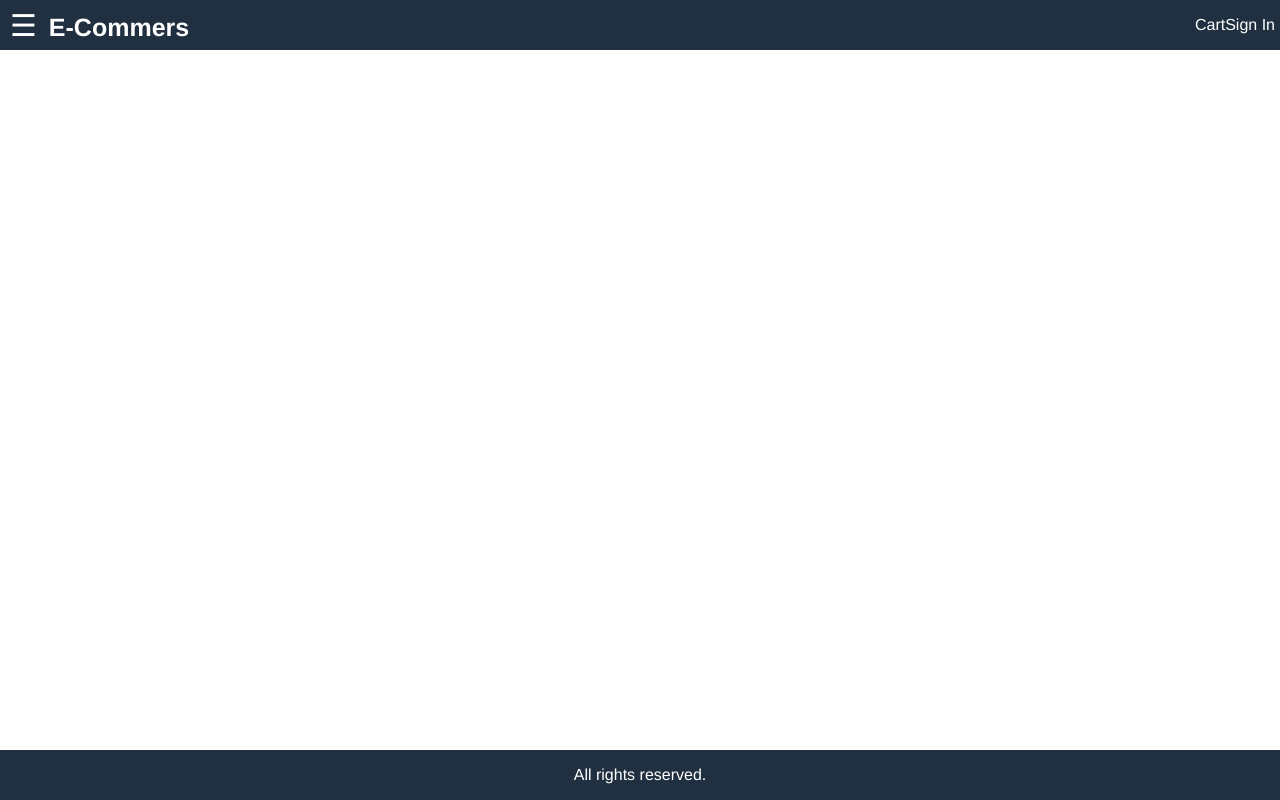
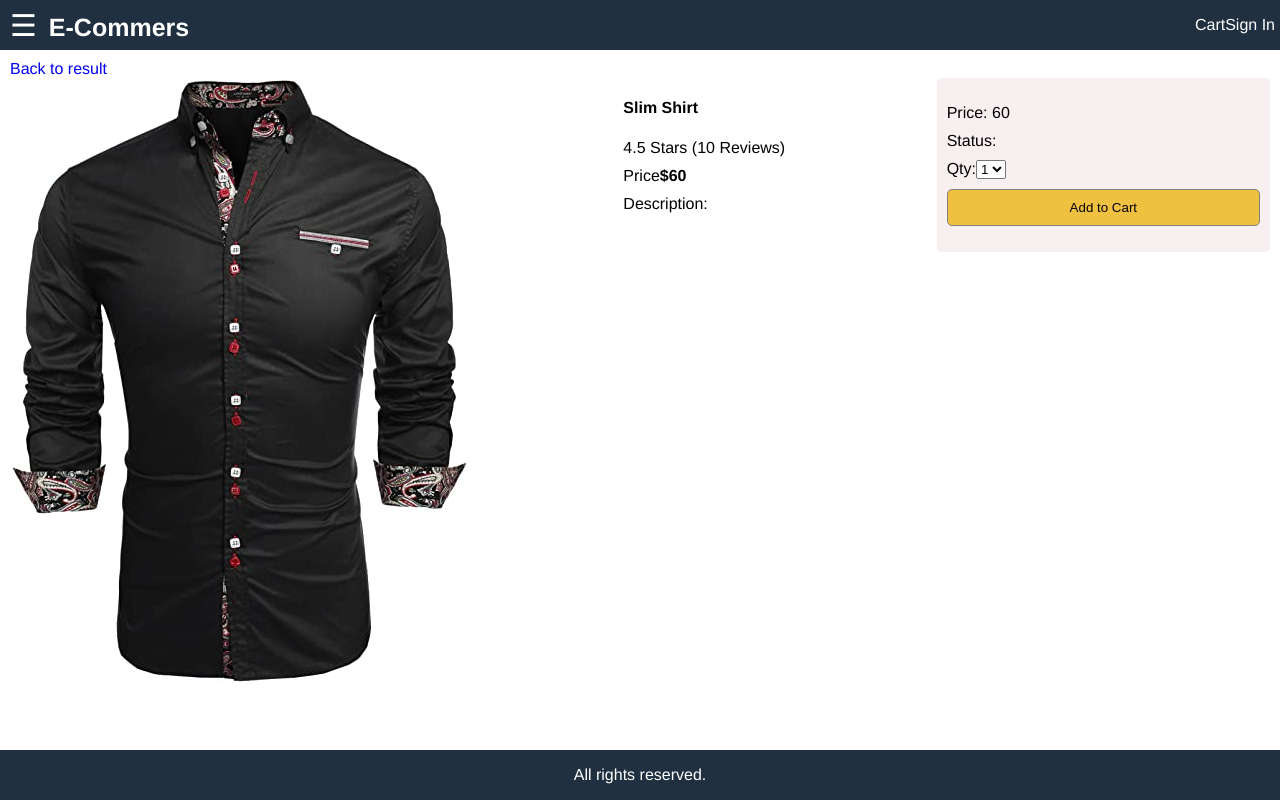
Before and after one commit to MarvinLara41/E-Commers, a React (Create React App) app in the folder client/: page /product/123 in a window 1280 px wide. Built offline with nearby package versions, Linux system fonts and the light colour scheme.

Commit message:
added add-to-cart section

```diff
--- a/client/src/App.js
+++ b/client/src/App.js
@@ -41,11 +41,7 @@
 				</aside>
 				<main className="main">
 					<div className="content">
-						<Route
-							path="/products/:id"
-							exact={true}
-							component={ProductScreen}
-						/>
+						<Route path="/product/:id" component={ProductScreen} />
 						<Route path="/" exact={true} component={HomeScreen} />
 					</div>
 				</main>
--- a/client/src/Screens/homeScreen.js
+++ b/client/src/Screens/homeScreen.js
@@ -6,7 +6,7 @@
 	return (
 		<ul className="products">
 			{data.products.map((product) => (
-				<li>
+				<li key="Home">
 					<div className="product">
 						<Link to={'/product/' + product._id}>
 							<img
--- a/client/src/Screens/productScreen.js
+++ b/client/src/Screens/productScreen.js
@@ -1,9 +1,58 @@
 import React from 'react';
 import data from '../data';
+import { Link } from 'react-router-dom';
 
 function ProductScreen(props) {
-	console.log('productscreen');
-	return <div>ProductScreen</div>;
+	console.log(props.match.params.id);
+	const product = data.products.find((x) => x._id === props.match.params.id);
+	return (
+		<div className="back-to-result">
+			<div>
+				<Link to="/">Back to result</Link>
+			</div>
+			<div className="details">
+				<div className="details-image">
+					<img src={product.image} atl="product"></img>
+				</div>
+				<div className="details-info">
+					<ul>
+						<li>
+							<h4>{product.name}</h4>
+						</li>
+						<li>
+							{product.rating} Stars ({product.numReviews} Reviews)
+						</li>
+						<li>
+							Price<b>${product.price}</b>
+						</li>
+						<li>
+							Description:
+							<div>{product.description}</div>
+						</li>
+					</ul>
+				</div>
+				<div className="details-action">
+					<ul>
+						<li>Price: {product.price}</li>
+						<li>Status: {product.status}</li>
+						<li>
+							Qty:
+							<select>
+								<option> 1 </option>
+								<option> 2 </option>
+								<option> 3 </option>
+								<option> 4 </option>
+								<option> 5 </option>
+							</select>
+						</li>
+						<li>
+							<button className="button">Add to Cart</button>
+						</li>
+					</ul>
+				</div>
+			</div>
+		</div>
+	);
 }
 
 export default ProductScreen;
--- a/client/src/index.css
+++ b/client/src/index.css
@@ -153,3 +153,68 @@
 	right: 0.5rem;
 	top: 1.5rem;
 }
+
+/** Product Details **/
+.details {
+	display: flex;
+	justify-content: space-between;
+	align-items: flex-start;
+	flex-wrap: wrap;
+	padding: 1rems;
+}
+
+.details-image img {
+	max-width: 60rem;
+	widows: 100%;
+}
+
+.details-image {
+	flex: 2 1 60rem;
+}
+
+.details-info {
+	flex: 2 1 30rem;
+}
+
+.details-action {
+	flex: 2 1 30rem;
+}
+
+.details-info ul,
+.details-action ul {
+	list-style: none;
+	padding: 0;
+}
+
+.details-info li,
+.details-action li {
+	margin-bottom: 1rem;
+}
+
+.back-to-result {
+	padding: 1rem;
+}
+
+.details-action {
+	border: 0.1rem #808080;
+	border-radius: 0.5rem;
+	background-color: #f8f0f0;
+	padding: 1rem;
+}
+
+.details-action ul li:last-child {
+	display: flex;
+	flex-direction: column;
+}
+
+.button {
+	border-radius: 0.5rem;
+	padding: 1rem;
+	border: 0.1rem #808080 solid;
+	cursor: pointer;
+	background-color: #f0c040;
+}
+
+.button:hover {
+	border: 0.1rem #404040 solid;
+}
```
